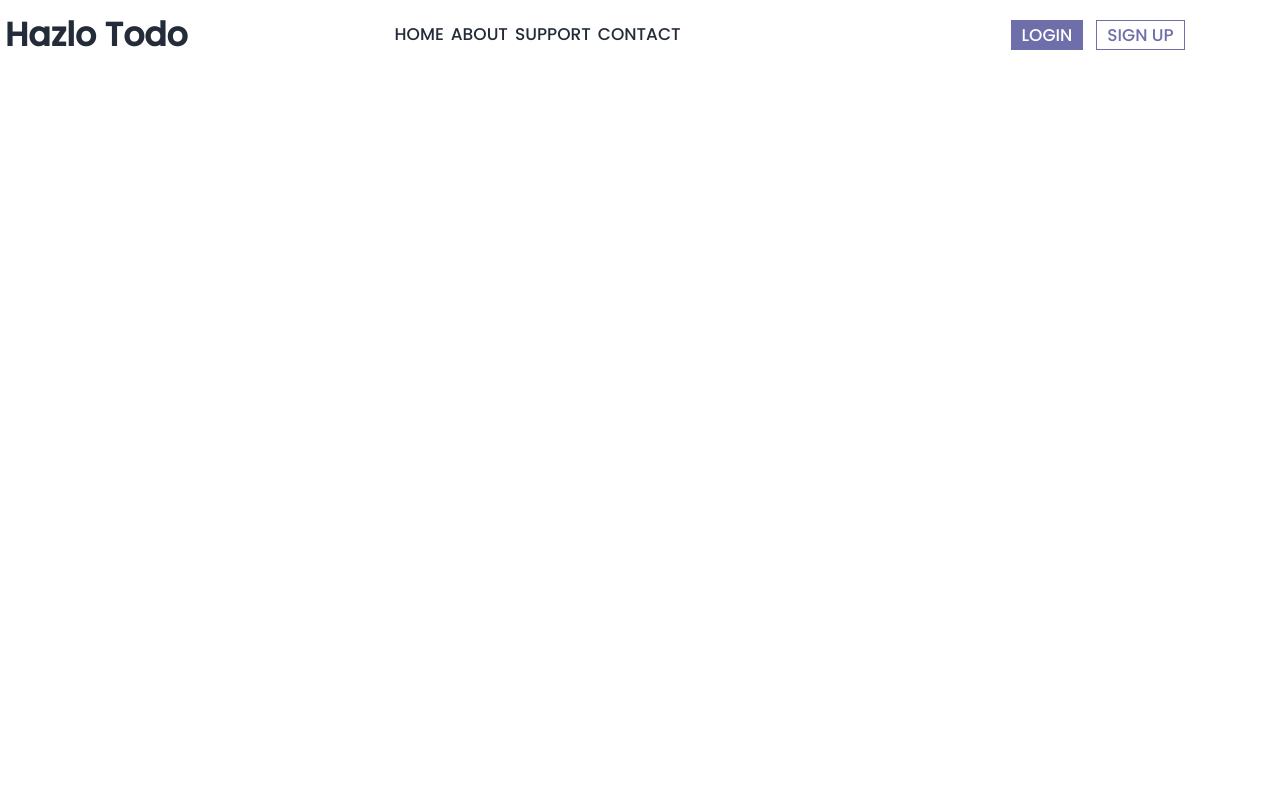
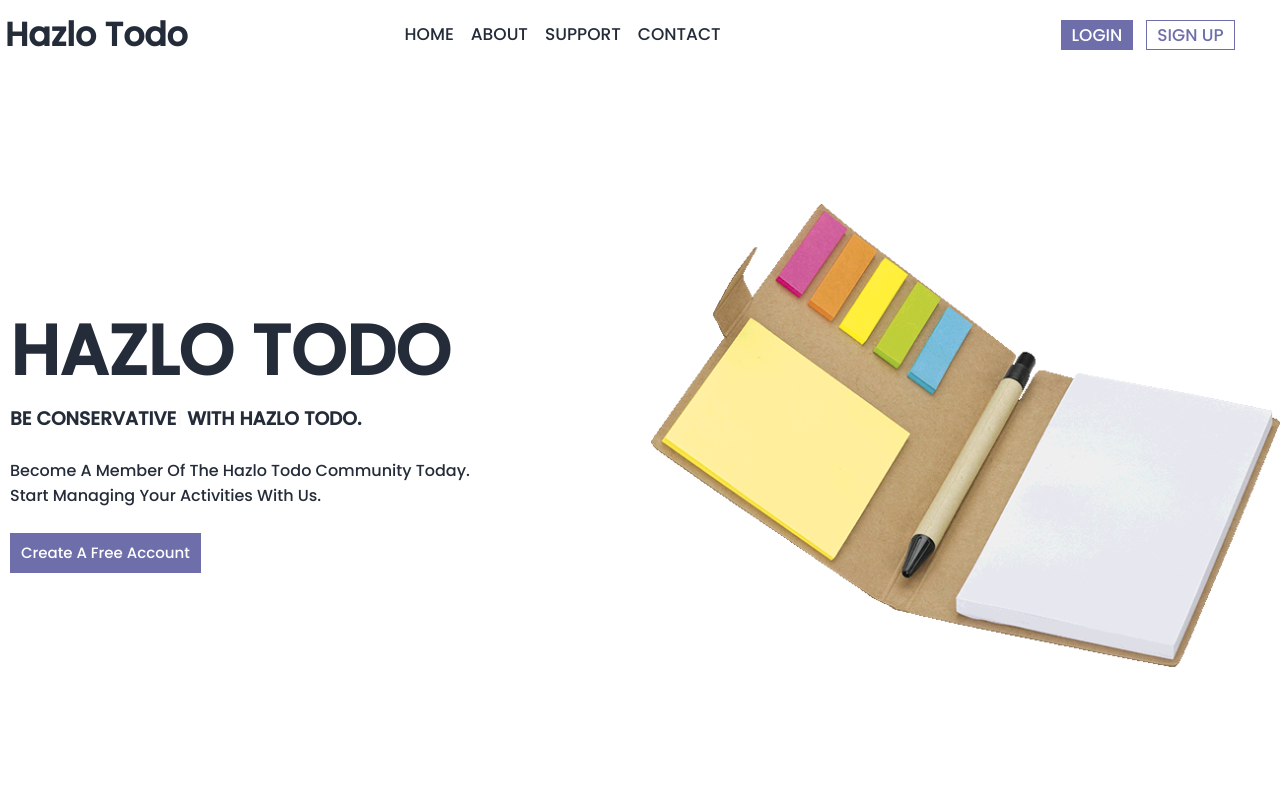
Before and after one commit to Praisecodes/Hazlo-Todo, a PHP site: page / in a window 1280 px wide. Run offline with PHP 8.4, Linux system fonts and the light colour scheme; some libraries are stand-ins or nearby versions.

Commit message:
Update: Work on Home Page

```diff
--- a/index.php
+++ b/index.php
@@ -34,6 +34,22 @@
         </div>
     </div>
 
+    <div class="mainPage">
+        <div class="mainStuff">
+            <h1 class="siteName">HAZLO TODO</h1>
+            <h3 class="tagPhrases">
+                BE <span id="catchPhrases"></span> WITH HAZLO TODO.
+            </h3><br/>
+
+            <p class="text">
+                Become A Member Of The Hazlo Todo Community Today.<br/>Start Managing Your Activities With Us.
+            </p><br/>
+            <button class="signupBtn">Create A Free Account</button>
+        </div>
+        <div class="image">
+
+        </div>
+    </div>
 
     <script src="scripts/main.js"></script>
 </body>
--- a/scripts/main.js
+++ b/scripts/main.js
@@ -23,3 +23,15 @@ signupBtn.forEach((Btnn)=>{
         signup();
     })
 })
+
+var typed = new Typed("#catchPhrases", {
+    strings: [
+        "ORGANIZED",
+        "ON TIME",
+        "PRODUCTIVE",
+        "CONSERVATIVE"
+    ],
+    typeSpeed: 50,
+    backSpeed: 50,
+    loop: true
+});
--- a/styles/index.css
+++ b/styles/index.css
@@ -17,6 +17,7 @@ body {
   font-size: 16px;
   font-family: "Poppins";
   color: var(--mainColor);
+  overflow-x: hidden;
 }
 
 .header {
@@ -36,7 +37,7 @@ body {
 }
 
 .header .navList {
-  width: 300px;
+  width: 350px;
   height: 100%;
   display: -webkit-box;
   display: -ms-flexbox;
@@ -133,4 +134,70 @@ body {
   background-color: var(--callToAction);
   color: white;
 }
+
+.mainPage {
+  width: 100vw;
+  height: calc(100vh - 70px);
+  display: -webkit-box;
+  display: -ms-flexbox;
+  display: flex;
+}
+
+.mainPage .mainStuff {
+  width: 50%;
+  display: -webkit-box;
+  display: -ms-flexbox;
+  display: flex;
+  -webkit-box-orient: vertical;
+  -webkit-box-direction: normal;
+      -ms-flex-direction: column;
+          flex-direction: column;
+  -webkit-box-pack: center;
+      -ms-flex-pack: center;
+          justify-content: center;
+  padding: 10px;
+}
+
+.mainPage .mainStuff .siteName {
+  font-size: 70px;
+}
+
+.mainPage .mainStuff button {
+  width: -webkit-fit-content;
+  width: -moz-fit-content;
+  width: fit-content;
+  height: 40px;
+  border: 1px solid var(--callToAction);
+  color: white;
+  background-color: var(--callToAction);
+  -webkit-transition: .4s;
+  transition: .4s;
+  cursor: pointer;
+  font-family: "Poppins";
+  padding: 10px;
+  font-size: 15px;
+  display: -webkit-box;
+  display: -ms-flexbox;
+  display: flex;
+  -webkit-box-pack: center;
+      -ms-flex-pack: center;
+          justify-content: center;
+  -webkit-box-align: center;
+      -ms-flex-align: center;
+          align-items: center;
+}
+
+.mainPage .mainStuff button:hover {
+  background-color: white;
+  color: var(--callToAction);
+}
+
+.mainPage .image {
+  background-image: url("../images/Notepad 2.png");
+  background-repeat: no-repeat;
+  background-position: center;
+  background-size: contain;
+  width: 50%;
+  height: 100%;
+}
 /*# sourceMappingURL=index.css.map */
--- a/styles/index.scss
+++ b/styles/index.scss
@@ -17,6 +17,7 @@ body{
     font-size: 16px;
     font-family: "Poppins";
     color: var(--mainColor);
+    overflow-x: hidden;
 }
 
 .header{
@@ -29,7 +30,7 @@ body{
         font-size: 33px;
     }
     .navList{
-        width: 300px;
+        width: 350px;
         height: 100%;
         display: flex;
         list-style-type: none;
@@ -97,4 +98,47 @@ body{
     }
 }
 
+.mainPage{
+    width: 100vw;
+    height: calc(100vh - 70px);
+    display: flex;
+    .mainStuff{
+        width: 50%;
+        display: flex;
+        flex-direction: column;
+        justify-content: center;
+        padding: 10px;
+        .siteName{
+            font-size: 70px;
+        }
+        button{
+            width: fit-content;
+            height: 40px;
+            border: 1px solid var(--callToAction);
+            color: white;
+            background-color: var(--callToAction);
+            transition: .4s;
+            cursor: pointer;
+            font-family: "Poppins";
+            padding: 10px;
+            font-size: 15px;
+            display: flex;
+            justify-content: center;
+            align-items: center;
+            &:hover{
+                background-color: white;
+                color: var(--callToAction);
+            }
+        }
+    }
+    .image{
+        background-image: url("../images/Notepad 2.png");
+        background-repeat: no-repeat;
+        background-position: center;
+        background-size: contain;
+        width: 50%;
+        height: 100%;
+    }
+}
+
 @import './workarea'
```
Also changed, not shown: 1 other file.
